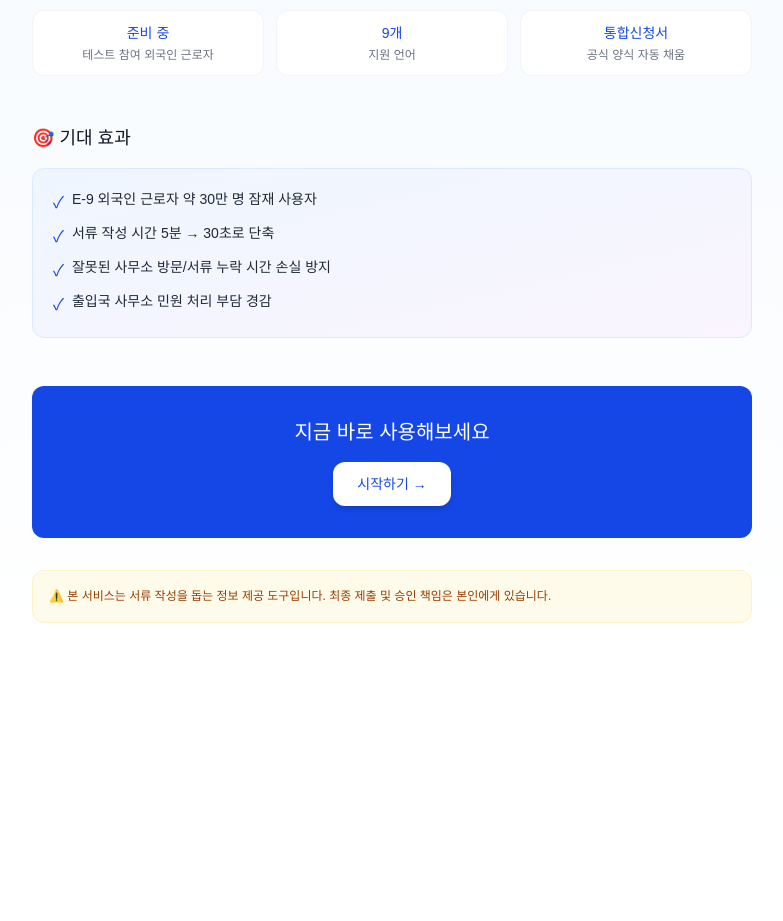
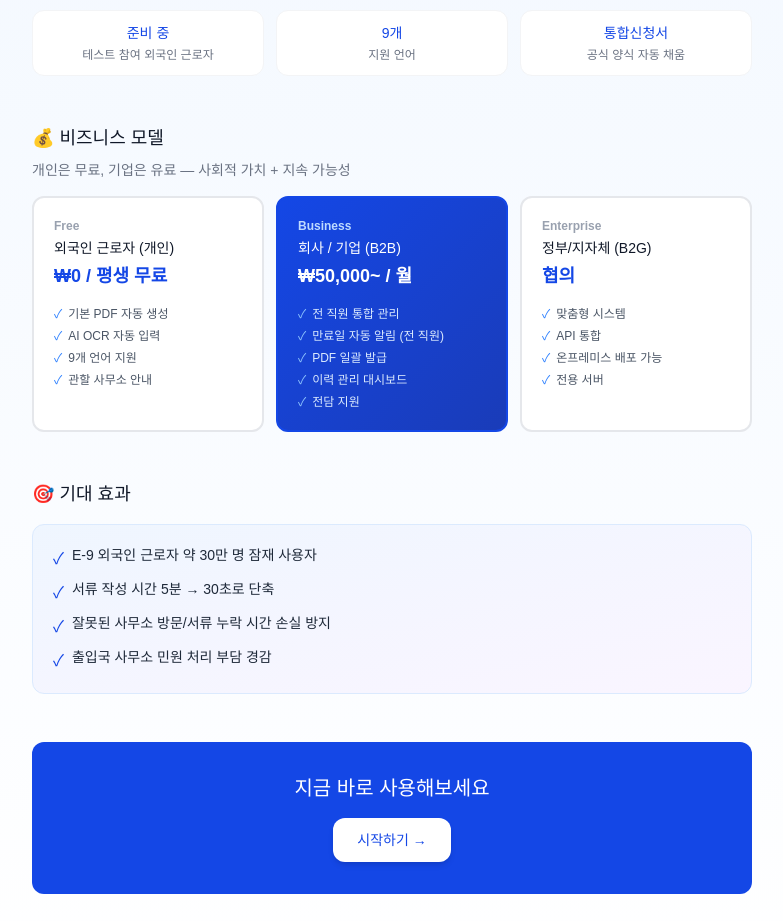
Before and after one commit to leesoyeol1213-glitch/immigration-helper, a Next.js app: page /about in a window 1280 px wide. Shown: the part 2185-3106 px from the top of the page, without its empty margins (248-1031 px from the left). Before the commit the page ends 2848 px from the top, so only its background shows below. Built offline with nearby package versions, Linux system fonts and the light colour scheme.

Commit message:
feat: about 페이지에 비즈니스 모델 섹션 추가

```diff
--- a/app/about/page.tsx
+++ b/app/about/page.tsx
@@ -64,6 +64,31 @@ const TEXTS: Record<Lang, any> = {
     ],
     ctaTitle: "지금 바로 사용해보세요",
     ctaBtn: "시작하기 →",
+    businessTitle: "💰 비즈니스 모델",
+    businessSub: "개인은 무료, 기업은 유료 — 사회적 가치 + 지속 가능성",
+    businessTiers: [
+      {
+        tier: "Free",
+        target: "외국인 근로자 (개인)",
+        price: "₩0 / 평생 무료",
+        features: ["기본 PDF 자동 생성", "AI OCR 자동 입력", "9개 언어 지원", "관할 사무소 안내"],
+        highlight: false,
+      },
+      {
+        tier: "Business",
+        target: "회사 / 기업 (B2B)",
+        price: "₩50,000~ / 월",
+        features: ["전 직원 통합 관리", "만료일 자동 알림 (전 직원)", "PDF 일괄 발급", "이력 관리 대시보드", "전담 지원"],
+        highlight: true,
+      },
+      {
+        tier: "Enterprise",
+        target: "정부/지자체 (B2G)",
+        price: "협의",
+        features: ["맞춤형 시스템", "API 통합", "온프레미스 배포 가능", "전용 서버"],
+        highlight: false,
+      },
+    ],
     disclaimer: "본 서비스는 서류 작성을 돕는 정보 제공 도구입니다. 최종 제출 및 승인 책임은 본인에게 있습니다.",
   },
   en: {
@@ -125,6 +150,31 @@ const TEXTS: Record<Lang, any> = {
     ],
     ctaTitle: "Try it now",
     ctaBtn: "Get Started →",
+    businessTitle: "💰 Business Model",
+    businessSub: "Free for individuals, paid for businesses — social value + sustainability",
+    businessTiers: [
+      {
+        tier: "Free",
+        target: "Foreign Workers",
+        price: "Forever Free",
+        features: ["Auto PDF generation", "AI OCR auto-fill", "9 languages", "Office finder"],
+        highlight: false,
+      },
+      {
+        tier: "Business",
+        target: "Companies (B2B)",
+        price: "From ₩50,000 / mo",
+        features: ["Manage all employees", "Auto expiry alerts", "Bulk PDF issuance", "Dashboard", "Dedicated support"],
+        highlight: true,
+      },
+      {
+        tier: "Enterprise",
+        target: "Government (B2G)",
+        price: "Contact us",
+        features: ["Custom system", "API integration", "On-premise deployment", "Dedicated server"],
+        highlight: false,
+      },
+    ],
     disclaimer: "This service helps with form preparation. Final responsibility is with the user.",
   },
   vi: {
@@ -186,6 +236,31 @@ const TEXTS: Record<Lang, any> = {
     ],
     ctaTitle: "Thử ngay",
     ctaBtn: "Bắt đầu →",
+    businessTitle: "💰 Mô hình kinh doanh",
+    businessSub: "Miễn phí cho cá nhân, có phí cho doanh nghiệp",
+    businessTiers: [
+      {
+        tier: "Miễn phí",
+        target: "Người lao động",
+        price: "Miễn phí mãi",
+        features: ["Tạo PDF tự động", "AI OCR", "9 ngôn ngữ", "Tìm văn phòng"],
+        highlight: false,
+      },
+      {
+        tier: "Doanh nghiệp",
+        target: "Công ty (B2B)",
+        price: "Từ ₩50,000/tháng",
+        features: ["Quản lý tất cả nhân viên", "Cảnh báo tự động", "PDF hàng loạt", "Bảng điều khiển", "Hỗ trợ chuyên dụng"],
+        highlight: true,
+      },
+      {
+        tier: "Doanh nghiệp lớn",
+        target: "Chính phủ (B2G)",
+        price: "Liên hệ",
+        features: ["Hệ thống tùy chỉnh", "Tích hợp API", "Triển khai tại chỗ", "Máy chủ riêng"],
+        highlight: false,
+      },
+    ],
     disclaimer: "Dịch vụ hỗ trợ chuẩn bị giấy tờ. Trách nhiệm cuối cùng thuộc về người dùng.",
   },
   th: {
@@ -654,6 +729,39 @@ export default function AboutPage() {
           </div>
         </div>
 
+{/* 비즈니스 모델 */}
+        <div className="mb-12">
+          <h2 className="text-lg font-medium text-gray-900 mb-2">{t.businessTitle}</h2>
+          <p className="text-sm text-gray-500 mb-4">{t.businessSub}</p>
+          <div className="grid grid-cols-1 md:grid-cols-3 gap-3">
+            {t.businessTiers?.map((tier: any, i: number) => (
+              <div key={i} className={`rounded-xl p-5 border-2 ${
+                tier.highlight
+                  ? "bg-gradient-to-br from-blue-700 to-blue-800 text-white border-blue-700"
+                  : "bg-white border-gray-200"
+              }`}>
+                <p className={`text-xs font-semibold mb-1 ${tier.highlight ? "text-blue-200" : "text-gray-400"}`}>
+                  {tier.tier}
+                </p>
+                <p className={`text-sm font-medium mb-1 ${tier.highlight ? "text-white" : "text-gray-900"}`}>
+                  {tier.target}
+                </p>
+                <p className={`text-lg font-bold mb-4 ${tier.highlight ? "text-white" : "text-blue-700"}`}>
+                  {tier.price}
+                </p>
+                <ul className="space-y-1.5">
+                  {tier.features.map((f: string, j: number) => (
+                    <li key={j} className={`text-xs flex items-start gap-1.5 ${tier.highlight ? "text-blue-100" : "text-gray-600"}`}>
+                      <span className={tier.highlight ? "text-blue-300" : "text-blue-500"}>✓</span>
+                      <span>{f}</span>
+                    </li>
+                  ))}
+                </ul>
+              </div>
+            ))}
+          </div>
+        </div>
+
         <div className="mb-12">
           <h2 className="text-lg font-medium text-gray-900 mb-4">{t.impactTitle}</h2>
           <div className="bg-gradient-to-br from-blue-50 to-purple-50 border border-blue-100 rounded-xl p-5">
--- a/lib/i18n.ts
+++ b/lib/i18n.ts
@@ -1,4 +1,4 @@
-export const TEXTS = {
+export const TEXTS: Record<string, any> = {
   // 비자 선택 (step1)
   visaTitle: {
     ko: "어떤 비자를 가지고 계신가요?",
@@ -318,6 +318,8 @@ export const TEXTS = {
 
 export type Lang = "ko" | "en" | "vi" | "th" | "km" | "ne" | "si" | "my" | "zh";
 
+type TextItem = Partial<Record<Lang, string>> | Partial<Record<Lang, (n: number) => string>>;
+
 export const LANG_INFO: Record<Lang, { flag: string; name: string }> = {
   ko: { flag: "🇰🇷", name: "한국어" },
   en: { flag: "🇺🇸", name: "English" },
```
